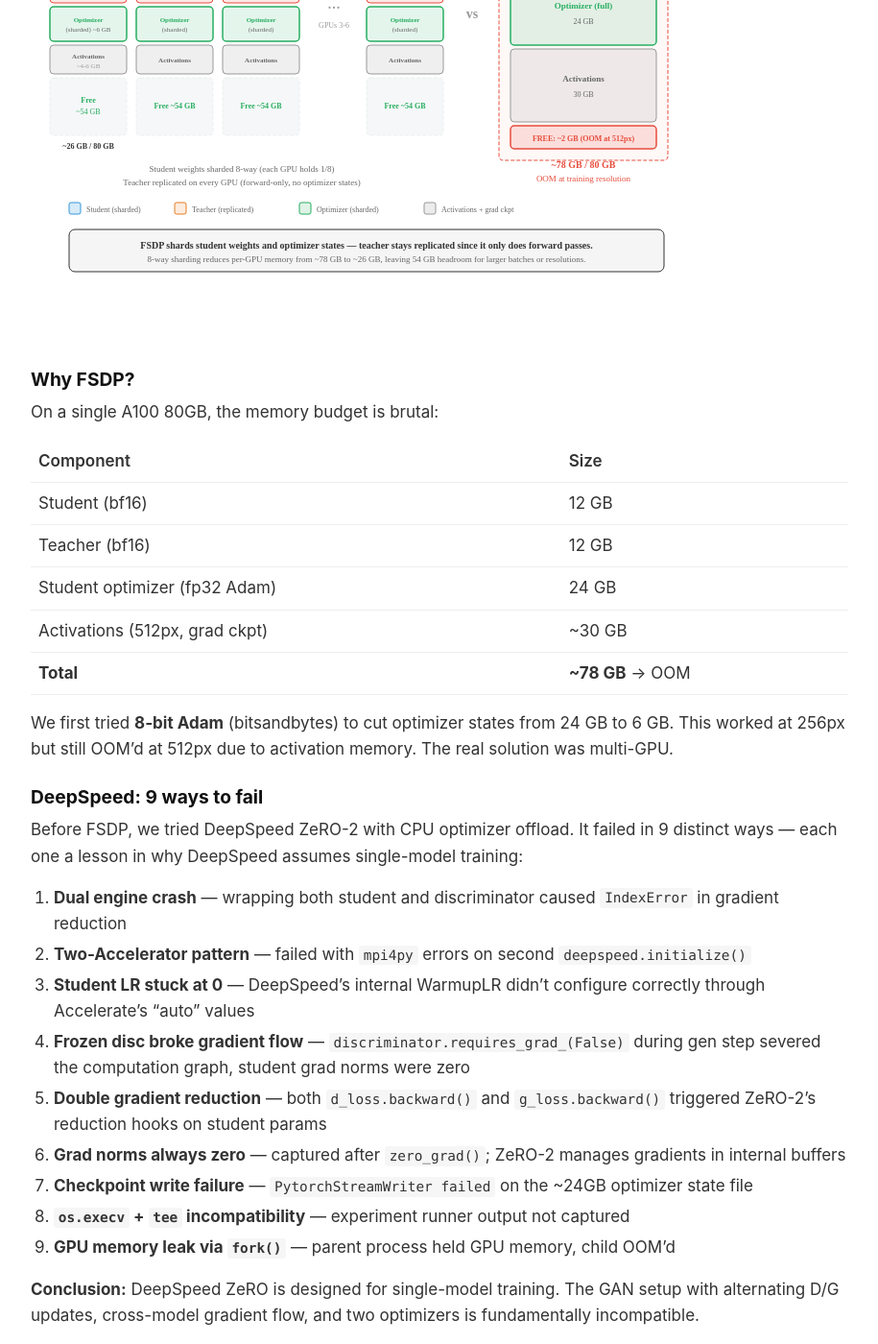
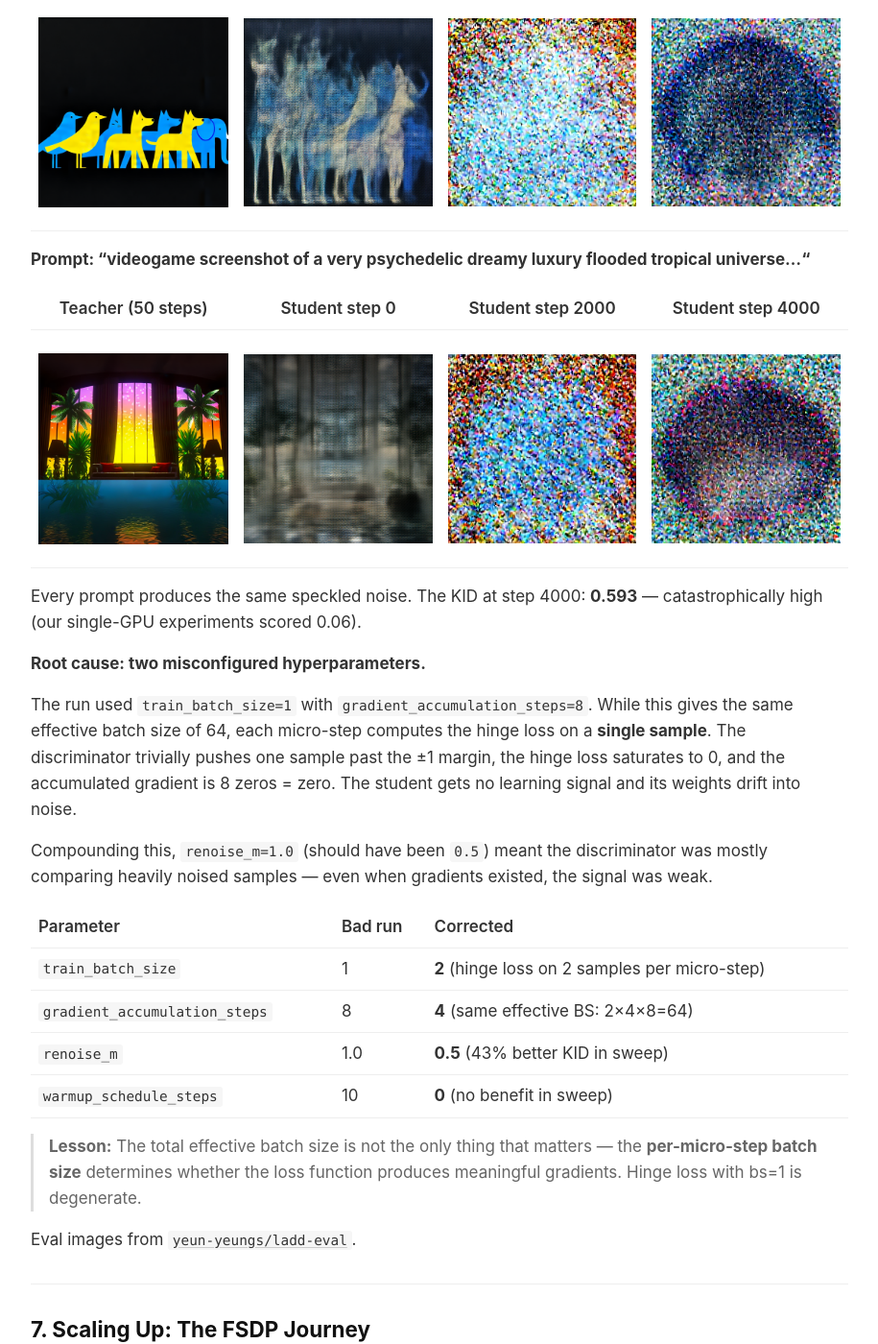
Before and after one commit to vionwinnie/vionwinnie.github.io, a Jekyll site: the page built from _posts/2026-04-05-ladd-training-framework.md, in a window 1280 px wide and 1400 px high, scrolled down 15216 px. Shown: the whole window at 96% size, without its empty margins (182-1097 px from the left). Built offline with Jekyll 4.4.1, drawn with Linux system fonts in a browser that asks for light colours; some of the changed text lies outside the part shown.

Commit message:
Add full-run mode collapse section with W&B images from ladd-eval
Documents the first 8-GPU production run that collapsed: student outputs
devolve from recognizable images (step 0) to identical noise patterns
(step 2000+). Root cause: train_batch_size=1 made hinge loss degenerate,
compounded by renoise_m=1.0 instead of 0.5.

Co-Authored-By: Claude Opus 4.6 (1M context) <noreply@anthropic.com>

```diff
--- a/_posts/2026-04-05-ladd-training-framework.md
+++ b/_posts/2026-04-05-ladd-training-framework.md
@@ -428,6 +428,43 @@ All experiments are tracked on W&B under project [`yeun-yeungs/ladd`](https://wa
 - [v2 eval at 2000 steps](https://wandb.ai/yeun-yeungs/ladd/runs/2389e6fo)
 - [v2 training at 2000 steps](https://wandb.ai/yeun-yeungs/ladd/runs/j0n7eah3)
 
+### Full run: mode collapse at scale
+
+We launched the first 8-GPU production run ([`yeun-yeungs/ladd/stjmyjsi`](https://wandb.ai/yeun-yeungs/ladd/runs/stjmyjsi)) — 8x A100 80GB, 10K precomputed latents, 20K target steps. The results were devastating.
+
+At step 0 the student (initialized from teacher weights) produces recognizable images. By step 2000, all outputs collapse into the same colorful noise pattern regardless of prompt:
+
+**Prompt: "A row of colorful, stylized, and simplified animal figures..."**
+
+| Teacher (50 steps) | Student step 0 | Student step 2000 | Student step 4000 |
+|:---:|:---:|:---:|:---:|
+| ![Teacher — animal figures](/images/ladd-training-framework/fullrun_teacher_row0.png) | ![Student step 0 — animal figures](/images/ladd-training-framework/fullrun_step_0_student_row0.png) | ![Student step 2000 — collapsed to noise](/images/ladd-training-framework/fullrun_step_2000_student_row0.png) | ![Student step 4000 — same noise pattern](/images/ladd-training-framework/fullrun_step_4000_student_row0.png) |
+
+**Prompt: "videogame screenshot of a very psychedelic dreamy luxury flooded tropical universe..."**
+
+| Teacher (50 steps) | Student step 0 | Student step 2000 | Student step 4000 |
+|:---:|:---:|:---:|:---:|
+| ![Teacher — psychedelic room](/images/ladd-training-framework/fullrun_teacher_row30.png) | ![Student step 0 — psychedelic room](/images/ladd-training-framework/fullrun_step_0_student_row30.png) | ![Student step 2000 — collapsed to noise](/images/ladd-training-framework/fullrun_step_2000_student_row30.png) | ![Student step 4000 — same noise pattern](/images/ladd-training-framework/fullrun_step_4000_student_row30.png) |
+
+Every prompt produces the same speckled noise. The KID at step 4000: **0.593** — catastrophically high (our single-GPU experiments scored 0.06).
+
+**Root cause: two misconfigured hyperparameters.**
+
+The run used `train_batch_size=1` with `gradient_accumulation_steps=8`. While this gives the same effective batch size of 64, each micro-step computes the hinge loss on a **single sample**. The discriminator trivially pushes one sample past the ±1 margin, the hinge loss saturates to 0, and the accumulated gradient is 8 zeros = zero. The student gets no learning signal and its weights drift into noise.
+
+Compounding this, `renoise_m=1.0` (should have been `0.5`) meant the discriminator was mostly comparing heavily noised samples — even when gradients existed, the signal was weak.
+
+| Parameter | Bad run | Corrected |
+|-----------|---------|-----------|
+| `train_batch_size` | 1 | **2** (hinge loss on 2 samples per micro-step) |
+| `gradient_accumulation_steps` | 8 | **4** (same effective BS: 2×4×8=64) |
+| `renoise_m` | 1.0 | **0.5** (43% better KID in sweep) |
+| `warmup_schedule_steps` | 10 | **0** (no benefit in sweep) |
+
+> **Lesson:** The total effective batch size is not the only thing that matters — the **per-micro-step batch size** determines whether the loss function produces meaningful gradients. Hinge loss with bs=1 is degenerate.
+
+Eval images from [`yeun-yeungs/ladd-eval`](https://wandb.ai/yeun-yeungs/ladd-eval?nw=nwuserdcvionwinnie).
+
 ---
 
 ## 7. Scaling Up: The FSDP Journey
```
Also changed, not shown: images/ladd-training-framework/fullrun_step_0_student_row0.png (added), images/ladd-training-framework/fullrun_step_0_student_row10.png (added), images/ladd-training-framework/fullrun_step_0_student_row20.png (added), images/ladd-training-framework/fullrun_step_0_student_row30.png (added), images/ladd-training-framework/fullrun_step_2000_student_row0.png (added), images/ladd-training-framework/fullrun_step_2000_student_row10.png (added), images/ladd-training-framework/fullrun_step_2000_student_row20.png (added), images/ladd-training-framework/fullrun_step_2000_student_row30.png (added), images/ladd-training-framework/fullrun_step_4000_student_row0.png (added), images/ladd-training-framework/fullrun_step_4000_student_row10.png (added), images/ladd-training-framework/fullrun_step_4000_student_row20.png (added), images/ladd-training-framework/fullrun_step_4000_student_row30.png (added), images/ladd-training-framework/fullrun_teacher_row0.png (added), images/ladd-training-framework/fullrun_teacher_row10.png (added), 2 more files.
